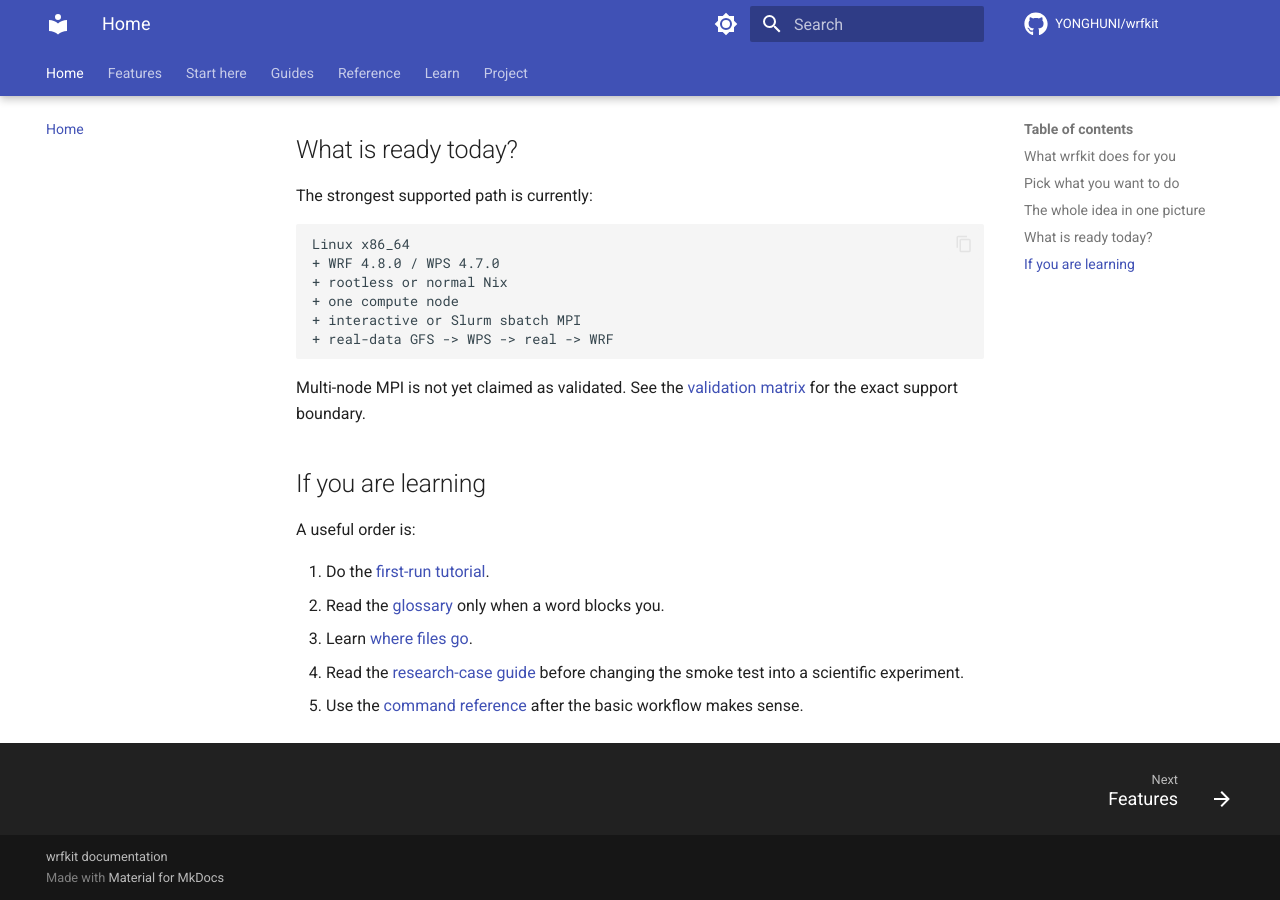
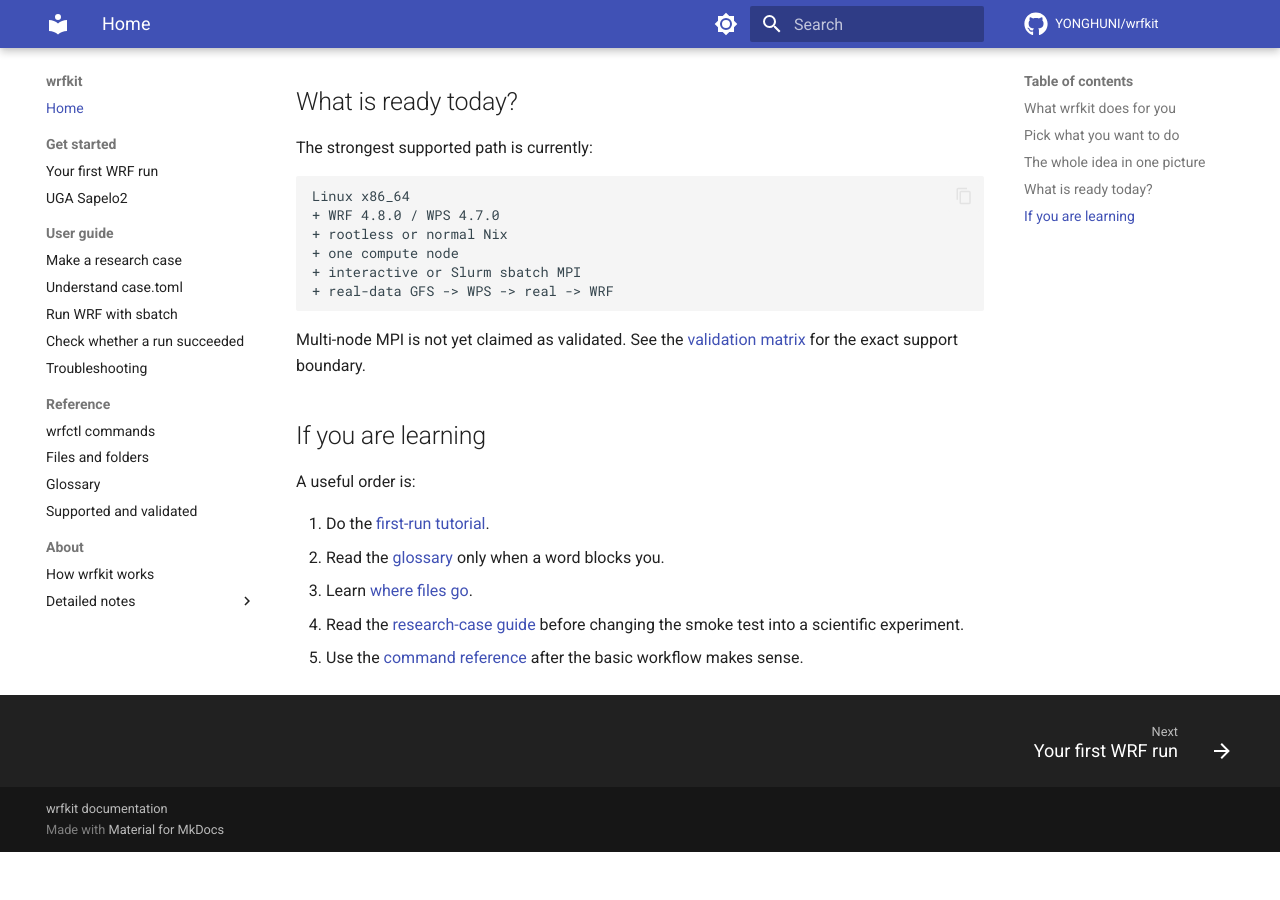
Before and after one commit to YONGHUNI/wrfkit, an MkDocs documentation site: the page built from docs/index.md, in a window 1280 px wide and 900 px high, scrolled down 1796 px. Built offline with MkDocs 1.6.1 and Material for MkDocs 9.7.7, drawn with Linux system fonts in a browser that asks for light colours; comment, search, counter and statistics services are not loaded; after the commit the page ends 2648 px from its top, so only the background shows below that.

Commit message:
docs: simplify site navigation

```diff
--- a/mkdocs.yml
+++ b/mkdocs.yml
@@ -9,10 +9,7 @@ theme:
   name: material
   language: en
   features:
-    - navigation.instant
     - navigation.tracking
-    - navigation.tabs
-    - navigation.tabs.sticky
     - navigation.sections
     - navigation.top
     - navigation.footer
@@ -63,26 +60,31 @@ markdown_extensions:
 
 nav:
   - Home: index.md
-  - Features: features.md
-  - Start here:
+
+  - Get started:
       - Your first WRF run: tutorials/first-run.md
-      - What do these words mean?: reference/glossary.md
-  - Guides:
-      - Single-node research guide: single-node-guide.md
+      - UGA Sapelo2: single-node-guide.md
+
+  - User guide:
+      - Make a research case: how-to/research-case.md
+      - Understand case.toml: reference/case-toml.md
       - Run WRF with sbatch: how-to/sapelo2-batch.md
-      - Make a research case: how-to/research-case.md
       - Check whether a run succeeded: how-to/check-run.md
       - Troubleshooting: troubleshooting.md
+
   - Reference:
       - wrfctl commands: reference/commands.md
-      - case.toml configuration: reference/case-toml.md
       - Files and folders: reference/files-and-folders.md
-      - Validation matrix: validation.md
-      - Caveats: caveats.md
-  - Learn:
+      - Glossary: reference/glossary.md
+      - Supported and validated: validation.md
+
+  - About:
       - How wrfkit works: explanation/how-it-works.md
-      - Design notes: design.md
-  - Project:
-      - Documentation site: development/docs-site.md
+      - Detailed notes:
+          - Feature details: features.md
+          - Caveats and safe patterns: caveats.md
+          - Design notes: design.md
+          - Validation notes: development/validation-notes.md
+          - Documentation site: development/docs-site.md
 
 copyright: "wrfkit documentation"
```
